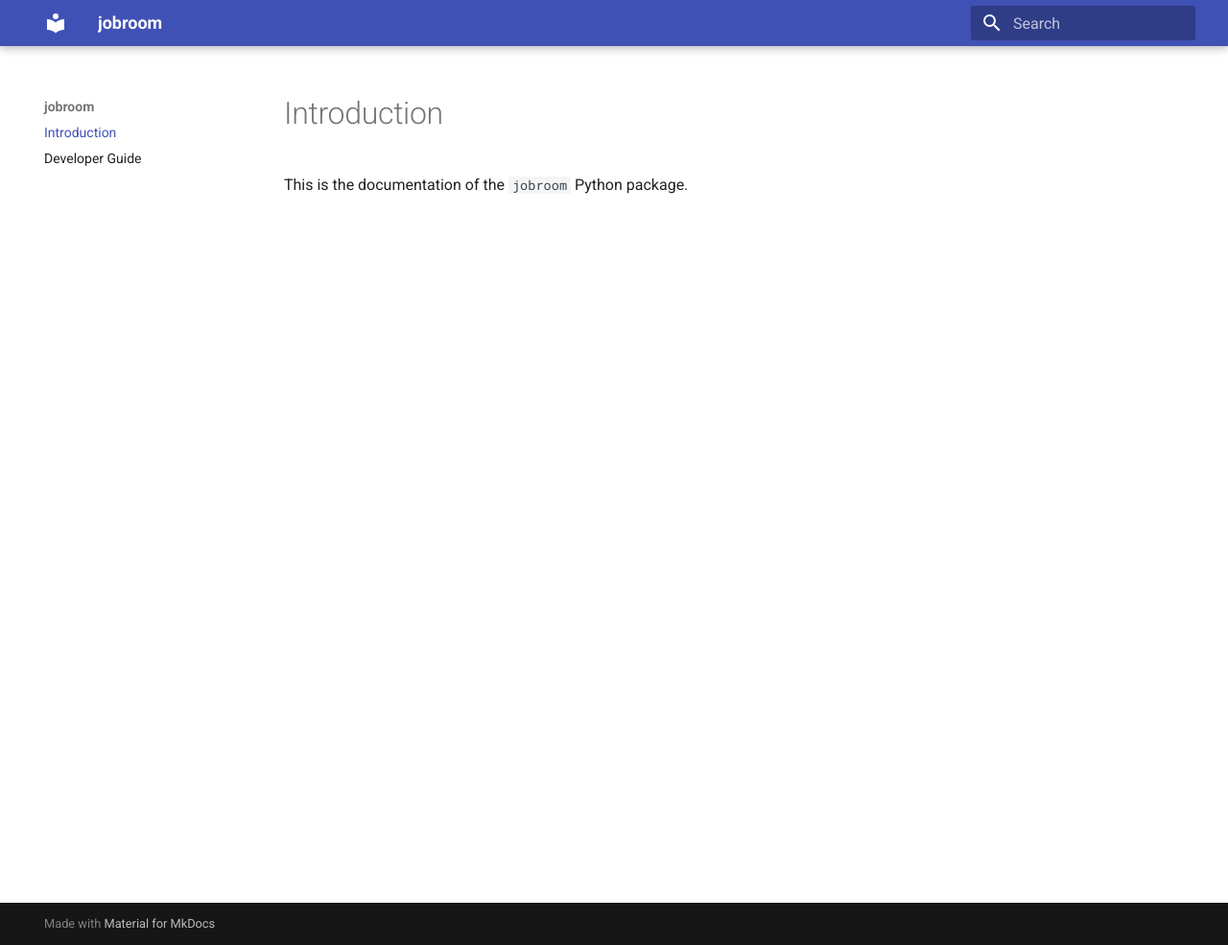
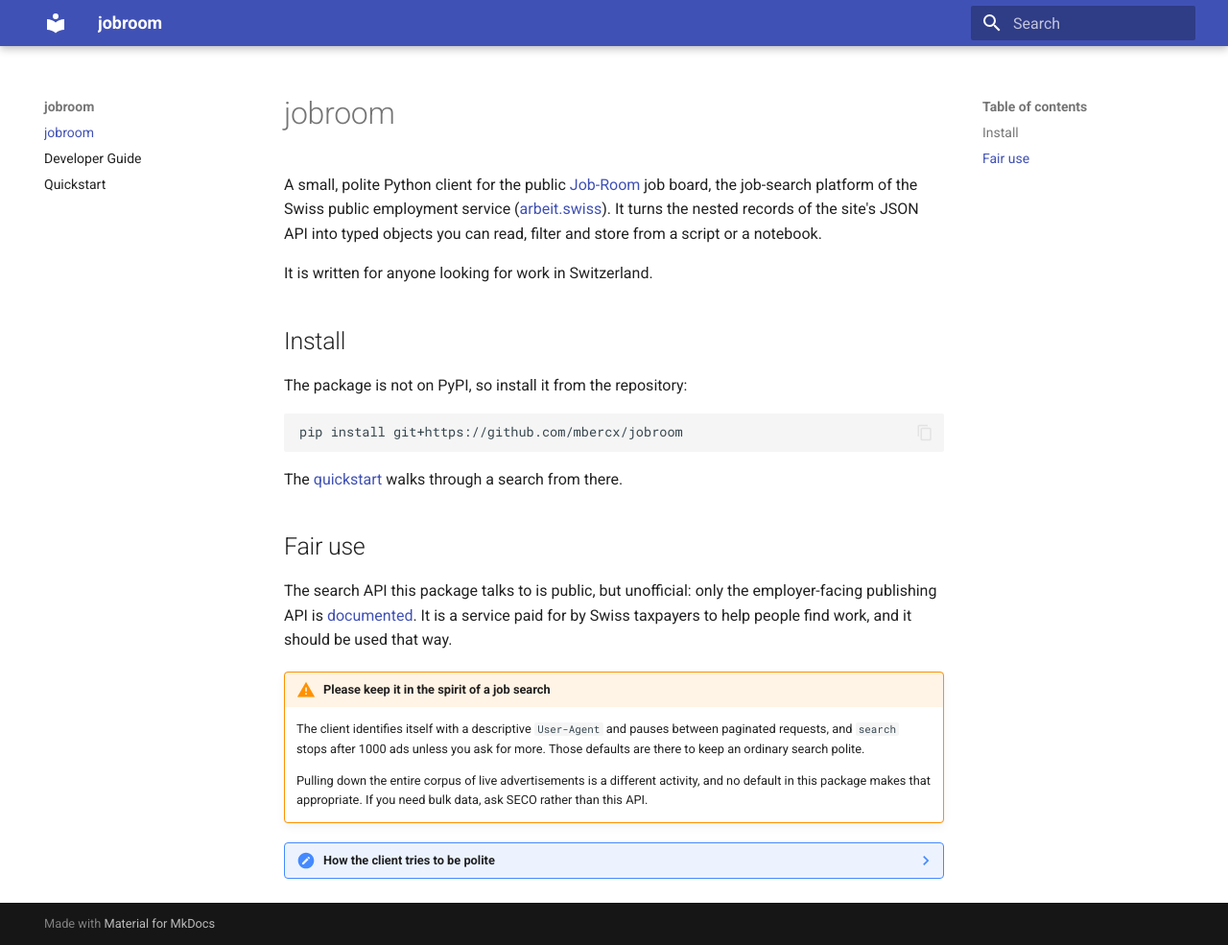
Before and after one commit to mbercx/jobroom, an MkDocs documentation site: the page built from docs/index.md, in a window 1280 px wide and 985 px high. Shown: the whole window at 96% size. Built offline with MkDocs 1.6.1 and Material for MkDocs 9.7.7, drawn with Linux system fonts in a browser that asks for light colours.

Commit message:
📚 Write a landing page and a quickstart
The documentation said nothing beyond the package name. It now introduces the
package on the landing page, alongside how to install it and a request to use
the Job-Room API in the spirit of a job search: the client can set a descriptive
`User-Agent` and pause between requests, but nothing in it prevents someone
pulling down every advertisement in the country, so the documentation has to ask.

The quickstart follows the two stages the models are built around. A search
returns rows to scan, because Job-Room sends only a short extract around the
keyword rather than the text of each advertisement; reading one properly means
fetching it by id.

Installation points at the repository, since the package is not yet on PyPI.
Enabling `attr_list`, `md_in_html` and `pymdownx.details` lets the pages use the
admonitions and collapsible sections the Material theme provides.

````diff
--- a/docs/index.md
+++ b/docs/index.md
@@ -1,3 +1,45 @@
-# Introduction
+# jobroom
 
-This is the documentation of the `jobroom` Python package.
+A small, polite Python client for the public [Job-Room](https://www.job-room.ch)
+job board, the job-search platform of the Swiss public employment service
+([arbeit.swiss](https://www.arbeit.swiss/)).
+It turns the nested records of the site's JSON API into typed objects you can
+read, filter and store from a script or a notebook.
+
+It is written for anyone looking for work in Switzerland.
+
+## Install
+
+The package is not on PyPI, so install it from the repository:
+
+```bash
+pip install git+https://github.com/mbercx/jobroom
+```
+
+The [quickstart](quickstart.md) walks through a search from there.
+
+## Fair use
+
+The search API this package talks to is public, but unofficial: only the
+employer-facing publishing API is
+[documented](https://test-api.job-room.ch/api-docs/jobAdvertisements/v1/index.html).
+It is a service paid for by Swiss taxpayers to help people find work, and it
+should be used that way.
+
+!!! warning "Please keep it in the spirit of a job search"
+
+    The client identifies itself with a descriptive `User-Agent` and pauses
+    between paginated requests, and `search` stops after 1000 ads unless you
+    ask for more. Those defaults are there to keep an ordinary search polite.
+
+    Pulling down the entire corpus of live advertisements is a different
+    activity, and no default in this package makes that appropriate. If you
+    need bulk data, ask SECO rather than this API.
+
+??? note "How the client tries to be polite"
+
+    - Sends a `User-Agent` naming the package and linking its repository, so the
+      operator can see what the traffic is and get in touch.
+    - Sleeps half a second between page requests, so a large search spreads out
+      instead of arriving as a burst.
+    - Requests only as many records as the `limit` you asked for.
--- a/mkdocs.yml
+++ b/mkdocs.yml
@@ -2,9 +2,15 @@
 
 theme:
   name: material
+  features:
+    - content.code.copy
+    - navigation.instant
 
 markdown_extensions:
   - admonition
+  - attr_list
+  - md_in_html
+  - pymdownx.details
   - pymdownx.superfences
   - pymdownx.tabbed:
       alternate_style: true
````
Also changed, not shown: docs/quickstart.md (added, +63 -0 lines).
